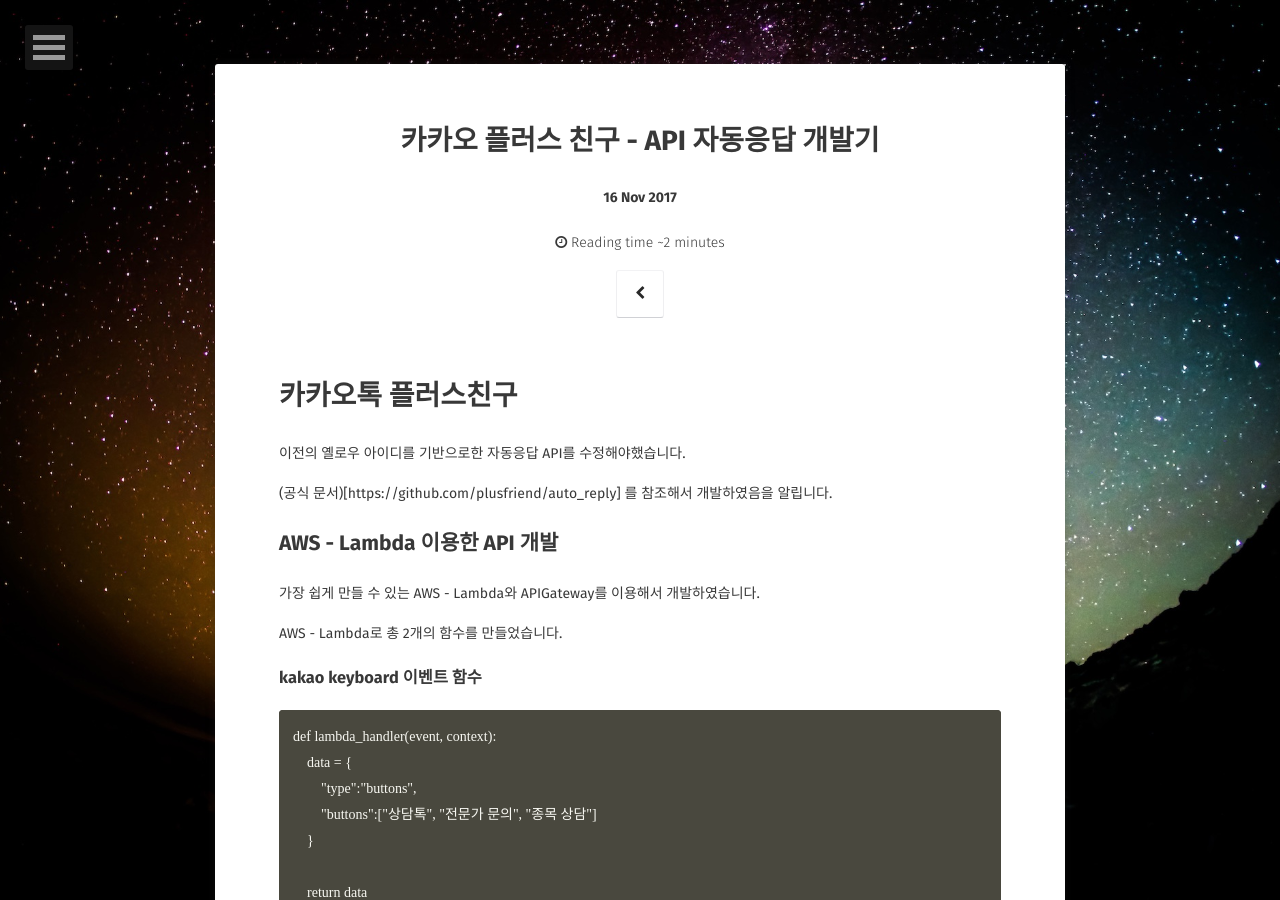
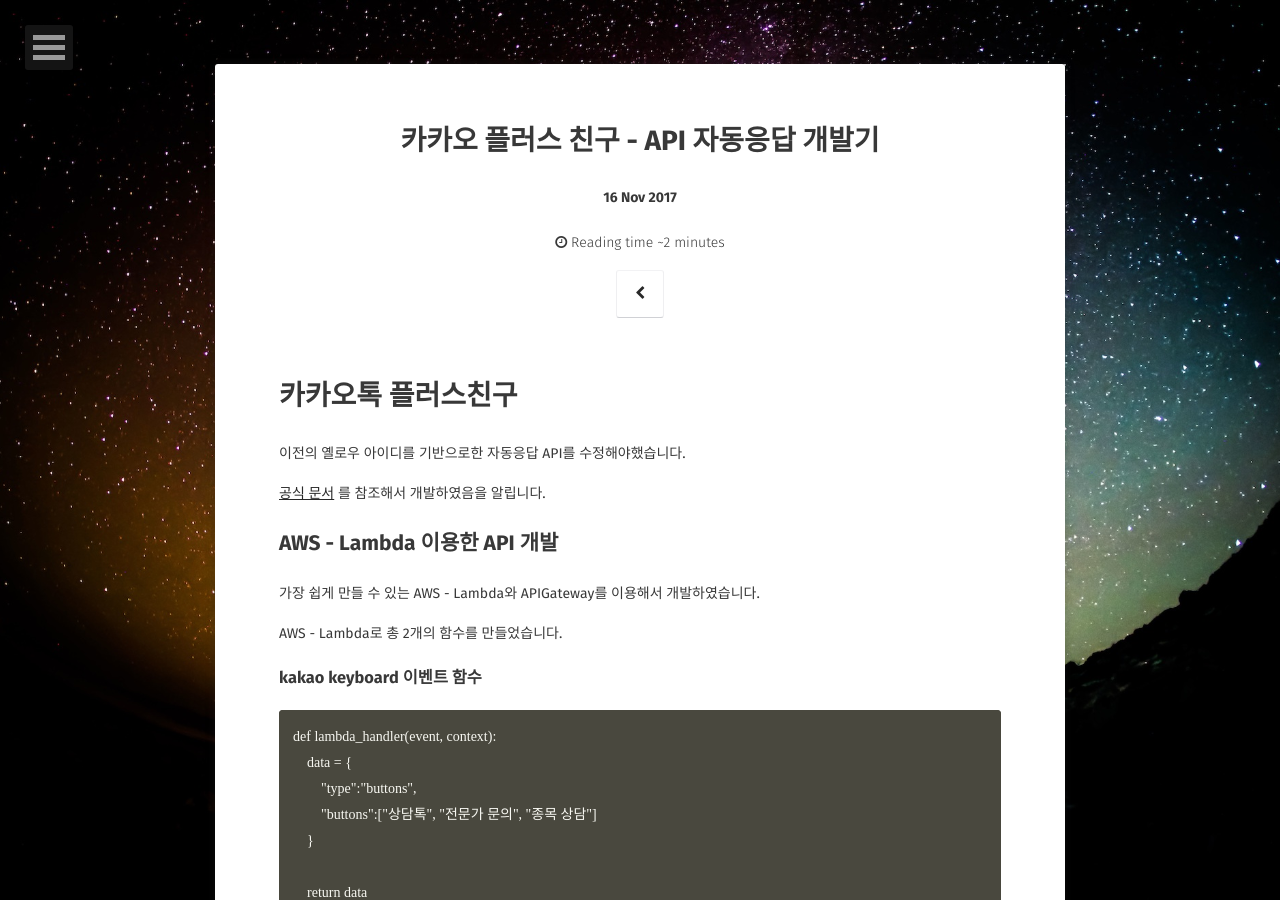
Before and after one commit to CodeMath/codemath.github.io, a Jekyll site: the page built from _posts/2017-11-16-카카오-플러스-친구---API-자동응답-개발기.md, in a window 1280 px wide and 900 px high. Built offline with Jekyll 4.4.1, drawn with Linux system fonts in a browser that asks for light colours; some web fonts are replaced; comment, search, counter and statistics services are not loaded.

Commit message:
링크 수정

```diff
--- a/_posts/2017-11-16-카카오-플러스-친구---API-자동응답-개발기.md
+++ b/_posts/2017-11-16-카카오-플러스-친구---API-자동응답-개발기.md
@@ -13,7 +13,7 @@
 
 이전의 옐로우 아이디를 기반으로한 자동응답 API를 수정해야했습니다.
 
-(공식 문서)[https://github.com/plusfriend/auto_reply] 를 참조해서 개발하였음을 알립니다.
+[공식 문서](https://github.com/plusfriend/auto_reply) 를 참조해서 개발하였음을 알립니다.
 
 
 ## AWS - Lambda 이용한 API 개발
```
